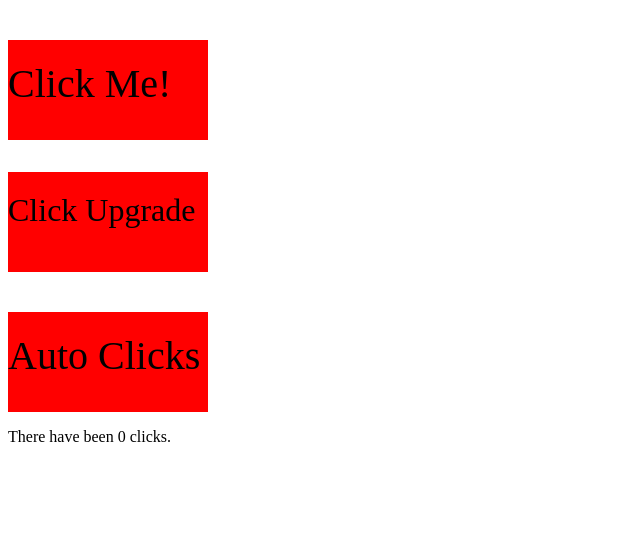
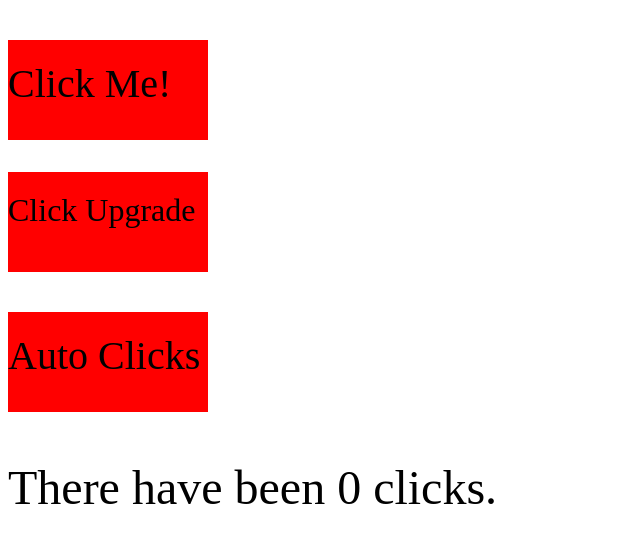
Before and after one commit to elfirl/idle-game, a plain HTML site: page index.html in a window 1280 px wide. Shown: the whole page, without its empty margins (0-640 px from the left). Drawn offline with nearby package versions, Linux system fonts and the light colour scheme.

Commit message:
Working on the purchase logic.

```diff
--- a/assets/scripts/javascript.js
+++ b/assets/scripts/javascript.js
@@ -30,9 +30,17 @@ $(document).ready(function() {
 		gameData.numberOfClicks = gameData.numberOfClicks + gameData.autoClicks;
 		$(".total-clicks").text(gameData.numberOfClicks);
 	}
+
+    // Totals all clicks every 1000ms (or 1 second)
 	setInterval(totalAll, 1000);
 
+    // Checks to see if there are enough clicks to buy things.
+    function purchaseThings() {
+    // Figure out what the cost is.
 
+    // If there are more clicks then the cost, increase the thing by 1.
+
+    }
 
 
 });
--- a/assets/scss/styles.scss
+++ b/assets/scss/styles.scss
@@ -13,3 +13,7 @@
 	font-size: 2em;
 	padding-top: 10%;
 }
+
+.total-click-count {
+	font-size: 3em;
+}
--- a/index.html
+++ b/index.html
@@ -21,7 +21,7 @@
 			<p class="auto-clicks">Auto Clicks</p>
 		</div>
 
-		<div>
+		<div class="total-click-count">
 			<p>There have been <span class="total-clicks"></span> clicks.</p>
 		</div>
 
```
Also changed, not shown: assets/styles/styles.css, 1 other file.
